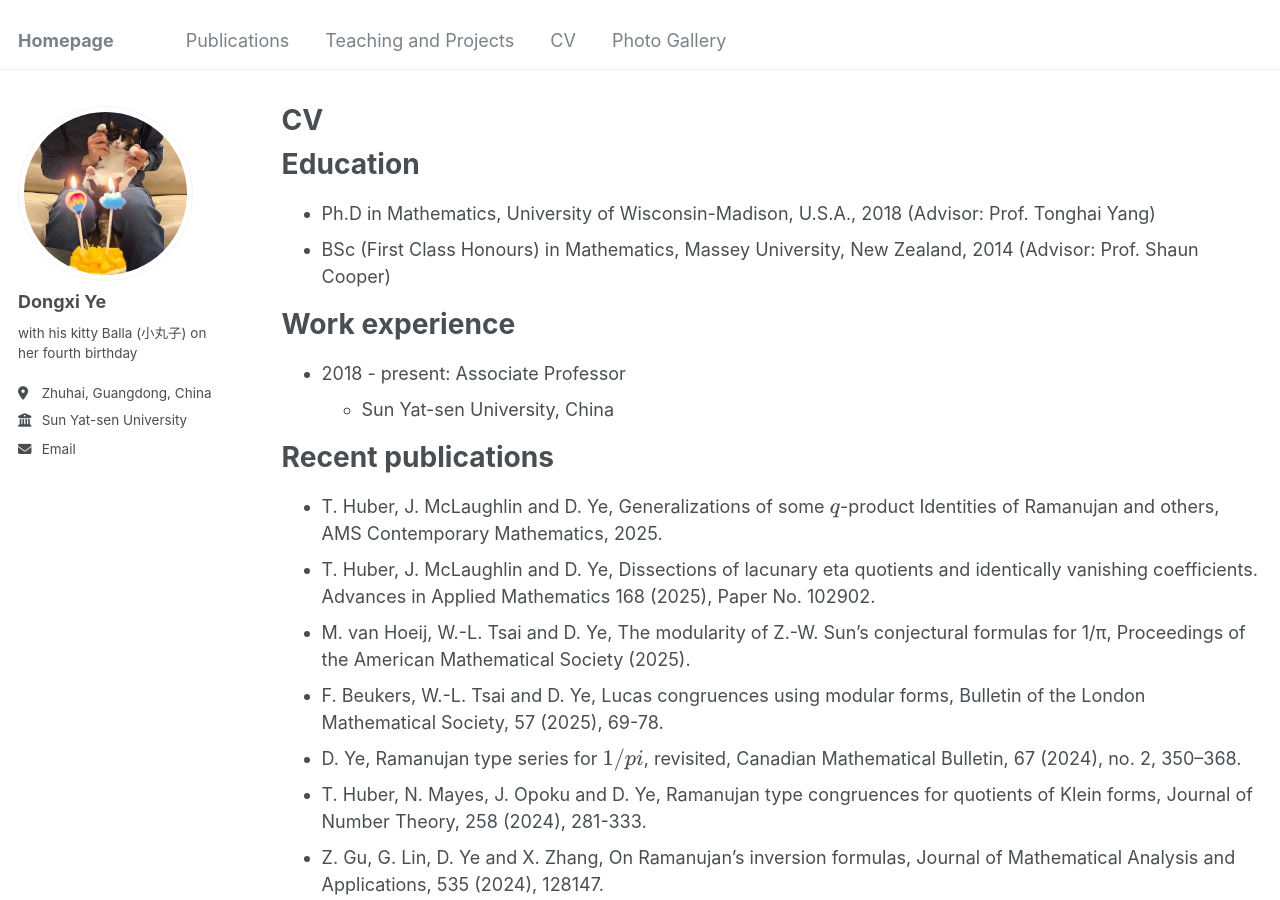
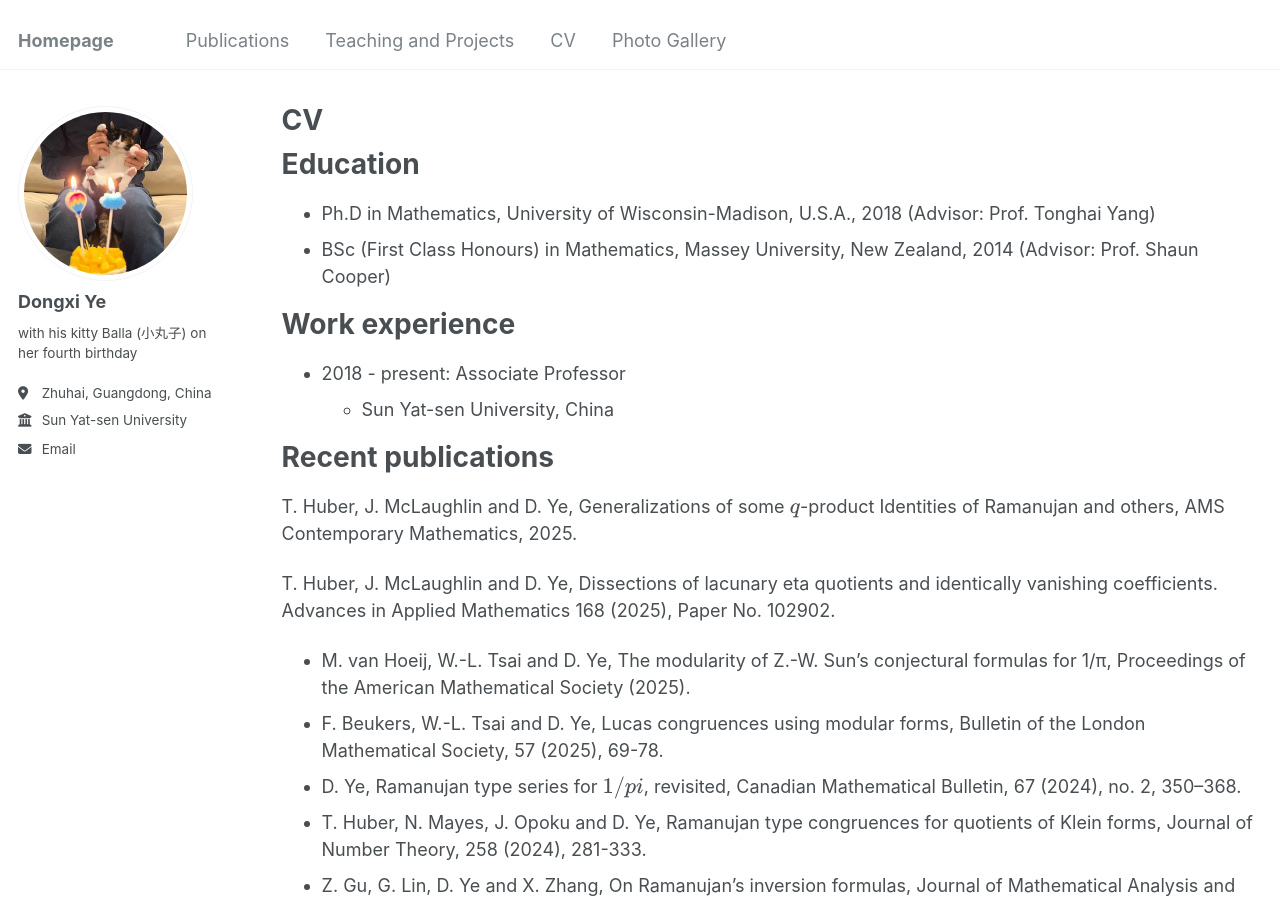
Before and after one commit to Dongxi-Ye/homepage, a Jekyll site: the page built from _pages/cv.md, in a window 1280 px wide and 900 px high. Built offline with Jekyll 4.4.1, drawn with Linux system fonts in a browser that asks for light colours.

Commit message:
Update cv.md

```diff
--- a/_pages/cv.md
+++ b/_pages/cv.md
@@ -21,8 +21,9 @@ Work experience
 
 Recent publications
 ======
-* T. Huber, J. McLaughlin and D. Ye, Generalizations of some $$q$$-product Identities of Ramanujan and others, AMS Contemporary Mathematics, 2025.
-* T. Huber, J. McLaughlin and D. Ye, Dissections of lacunary eta quotients and identically vanishing coefficients. Advances in Applied Mathematics 168 (2025), Paper No. 102902.
+T. Huber, J. McLaughlin and D. Ye, Generalizations of some $$q$$-product Identities of Ramanujan and others, AMS Contemporary Mathematics, 2025.
+
+T. Huber, J. McLaughlin and D. Ye, Dissections of lacunary eta quotients and identically vanishing coefficients. Advances in Applied Mathematics 168 (2025), Paper No. 102902.
 * M. van Hoeij, W.-L. Tsai and D. Ye, The modularity of Z.-W. Sun’s conjectural formulas for 1/π, Proceedings of the American Mathematical Society (2025).
 * F. Beukers, W.-L. Tsai and D. Ye, Lucas congruences using modular forms, Bulletin of the London Mathematical Society, 57 (2025), 69-78.
 * D. Ye, Ramanujan type series for $$1/pi$$, revisited, Canadian Mathematical Bulletin, 67 (2024), no. 2, 350–368.
```
